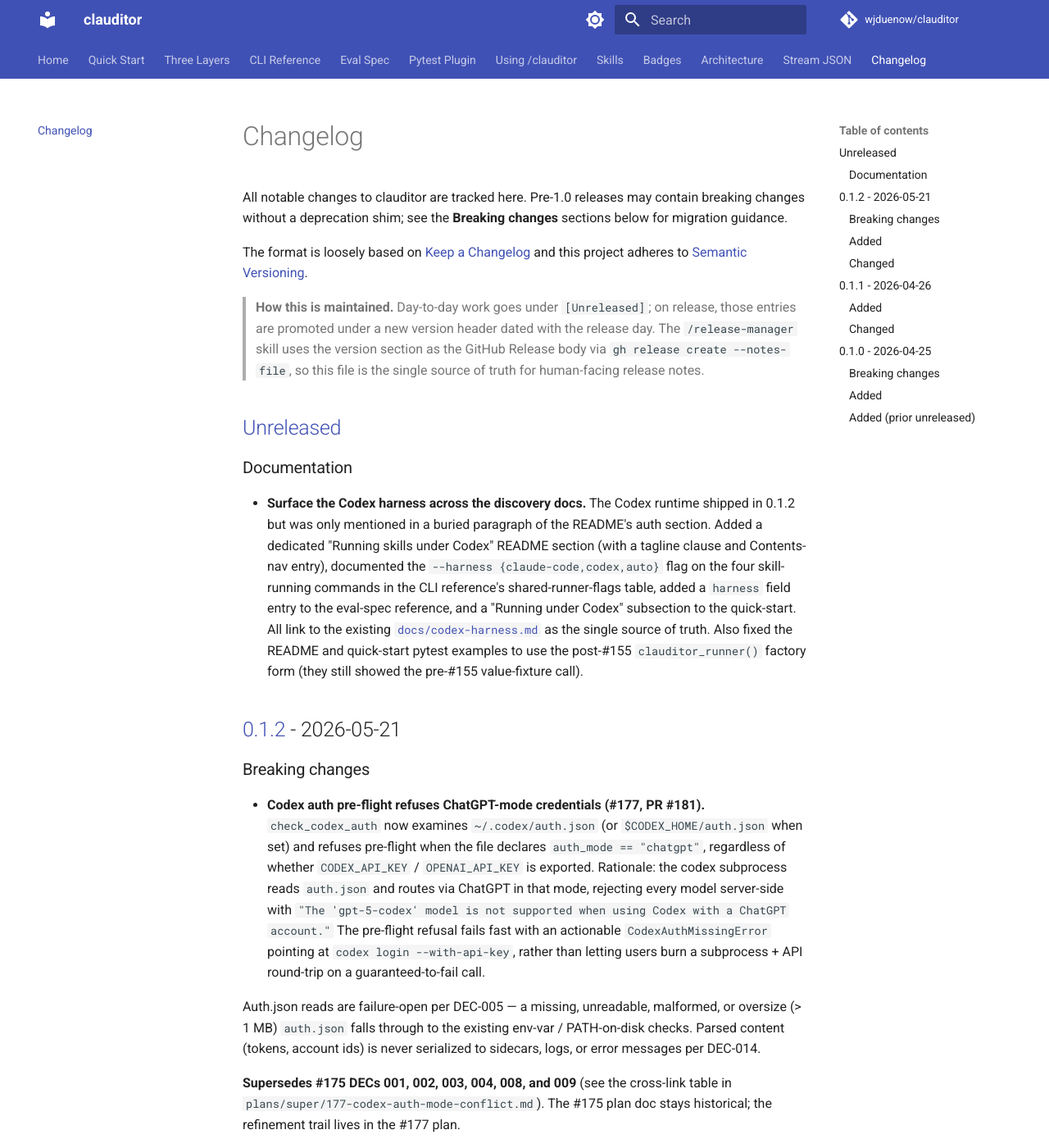
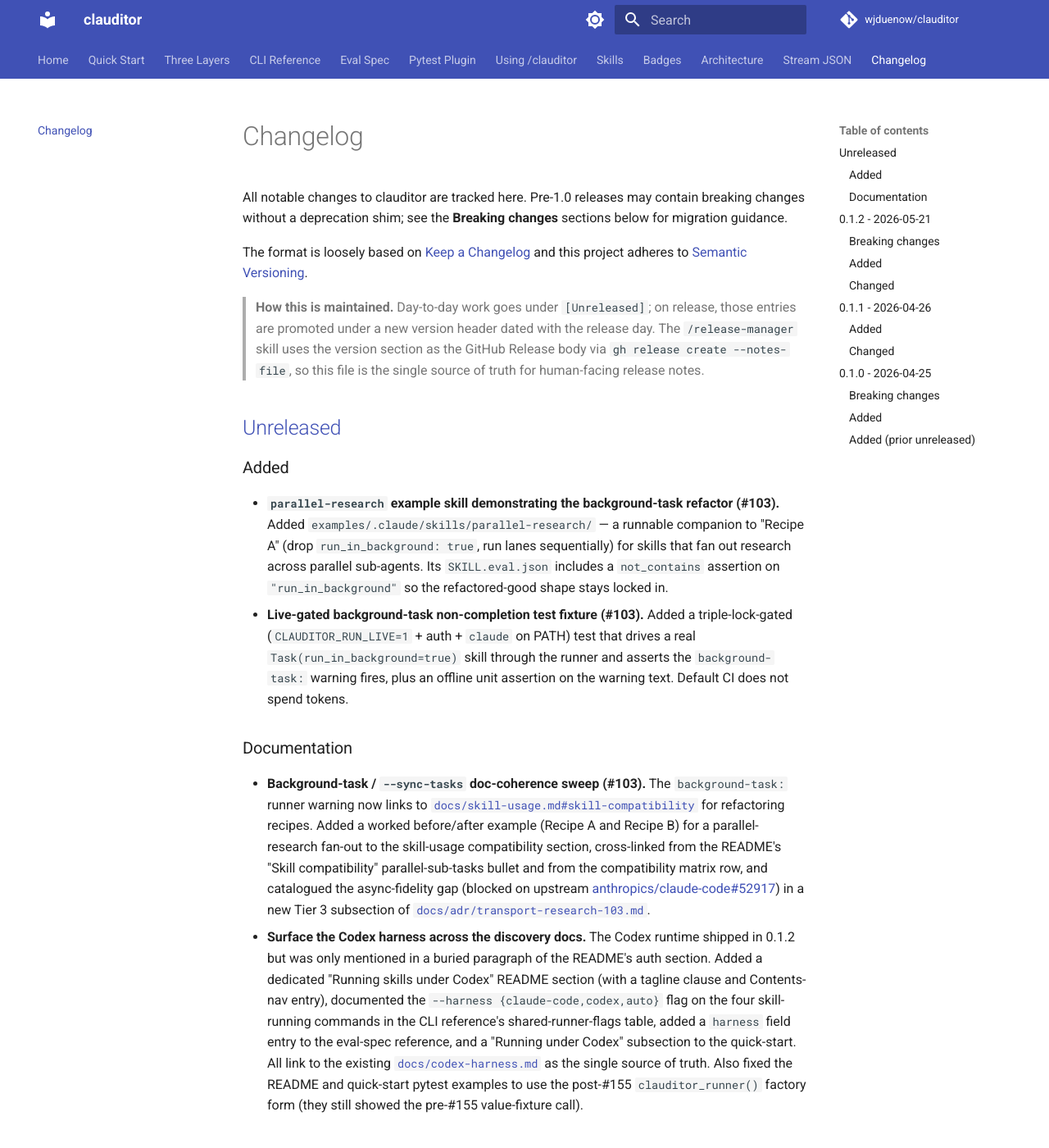
Before and after one commit to wjduenow/clauditor, an MkDocs documentation site: the page built from docs/changelog.md, in a window 1280 px wide and 1400 px high. Shown: the whole window at 82% size. Built offline with MkDocs 1.6.1 and Material for MkDocs 9.7.7, drawn with Linux system fonts in a browser that asks for light colours; comment, search, counter and statistics services are not loaded.

Commit message:
clauditor-c71p.5: related-docs coherence sweep + CHANGELOG entries
- README Skill compatibility: link parallel-sub-tasks bullet to the new
  worked refactor example + parallel-research example skill (D2-lean,
  one-line addition).
- docs/skill-usage.md: cross-link the Task(run_in_background=true) matrix
  row to the --sync-tasks section and the worked example.
- CHANGELOG: Added entries for the parallel-research example skill and
  the live-gated background-task test fixture; Documentation entry for
  the warning docs link + worked example coherence sweep.
- Verified no stale #background-task-compatibility anchor anywhere; the
  correct #skill-compatibility anchor is used throughout. cli-reference
  and eval-spec-reference sync_tasks links already aligned.

```diff
--- a/CHANGELOG.md
+++ b/CHANGELOG.md
@@ -15,8 +15,35 @@ and this project adheres to [Semantic Versioning](https://semver.org/spec/v2.0.0
 
 ## [Unreleased]
 
+### Added
+
+- **`parallel-research` example skill demonstrating the background-task
+  refactor (#103).** Added `examples/.claude/skills/parallel-research/`
+  — a runnable companion to "Recipe A" (drop `run_in_background: true`,
+  run lanes sequentially) for skills that fan out research across
+  parallel sub-agents. Its `SKILL.eval.json` includes a `not_contains`
+  assertion on `"run_in_background"` so the refactored-good shape stays
+  locked in.
+- **Live-gated background-task non-completion test fixture (#103).**
+  Added a triple-lock-gated (`CLAUDITOR_RUN_LIVE=1` + auth + `claude`
+  on PATH) test that drives a real `Task(run_in_background=true)` skill
+  through the runner and asserts the `background-task:` warning fires,
+  plus an offline unit assertion on the warning text. Default CI does
+  not spend tokens.
+
 ### Documentation
 
+- **Background-task / `--sync-tasks` doc-coherence sweep (#103).** The
+  `background-task:` runner warning now links to
+  [`docs/skill-usage.md#skill-compatibility`](docs/skill-usage.md#skill-compatibility)
+  for refactoring recipes. Added a worked before/after example (Recipe A
+  and Recipe B) for a parallel-research fan-out to the skill-usage
+  compatibility section, cross-linked from the README's "Skill
+  compatibility" parallel-sub-tasks bullet and from the compatibility
+  matrix row, and catalogued the async-fidelity gap (blocked on
+  upstream [anthropics/claude-code#52917](https://github.com/anthropics/claude-code/issues/52917))
+  in a new Tier 3 subsection of
+  [`docs/adr/transport-research-103.md`](docs/adr/transport-research-103.md).
 - **Surface the Codex harness across the discovery docs.** The Codex
   runtime shipped in 0.1.2 but was only mentioned in a buried
   paragraph of the README's auth section. Added a dedicated
```
Also changed, not shown: README.md (+1 -1 lines), docs/skill-usage.md (+1 -1 lines).
